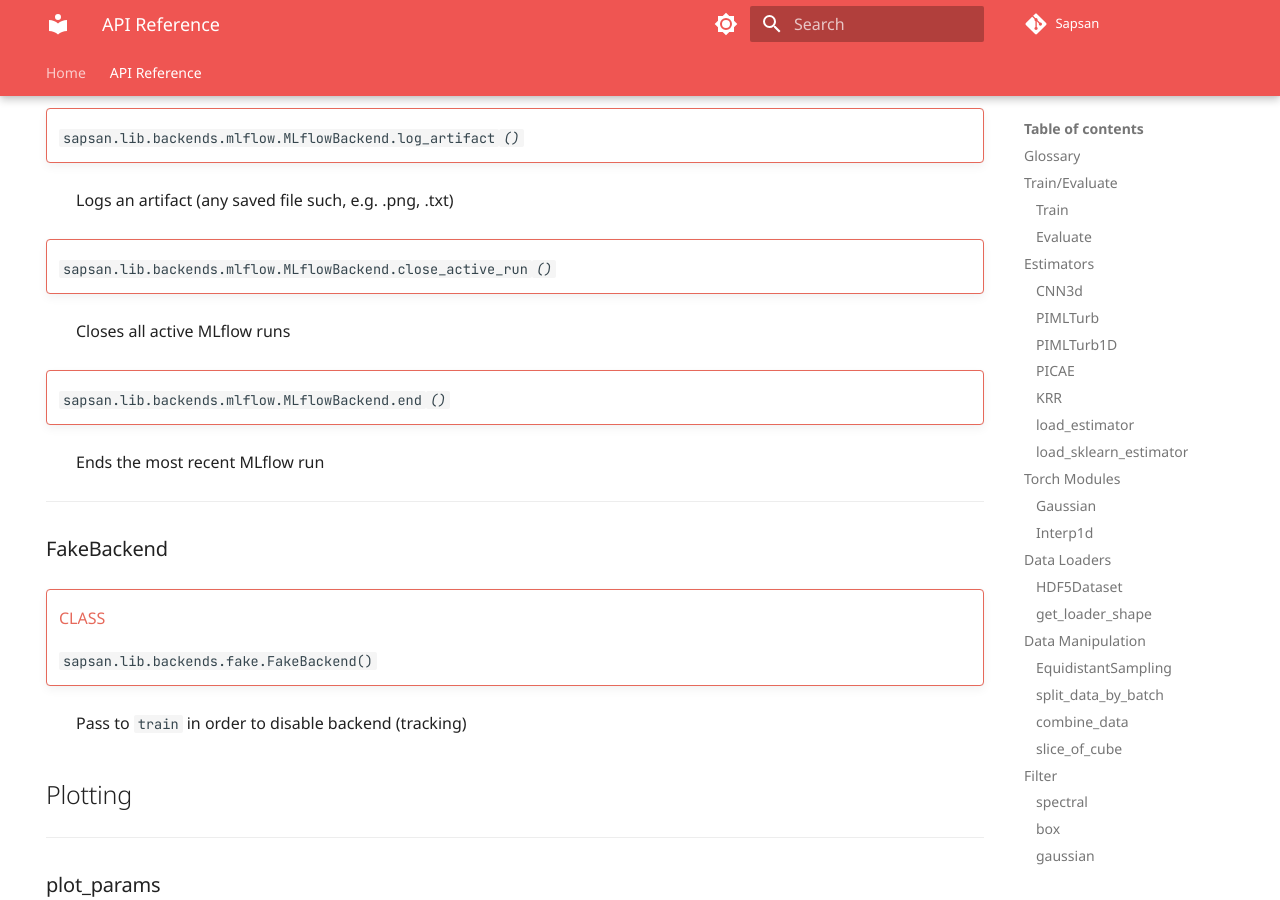
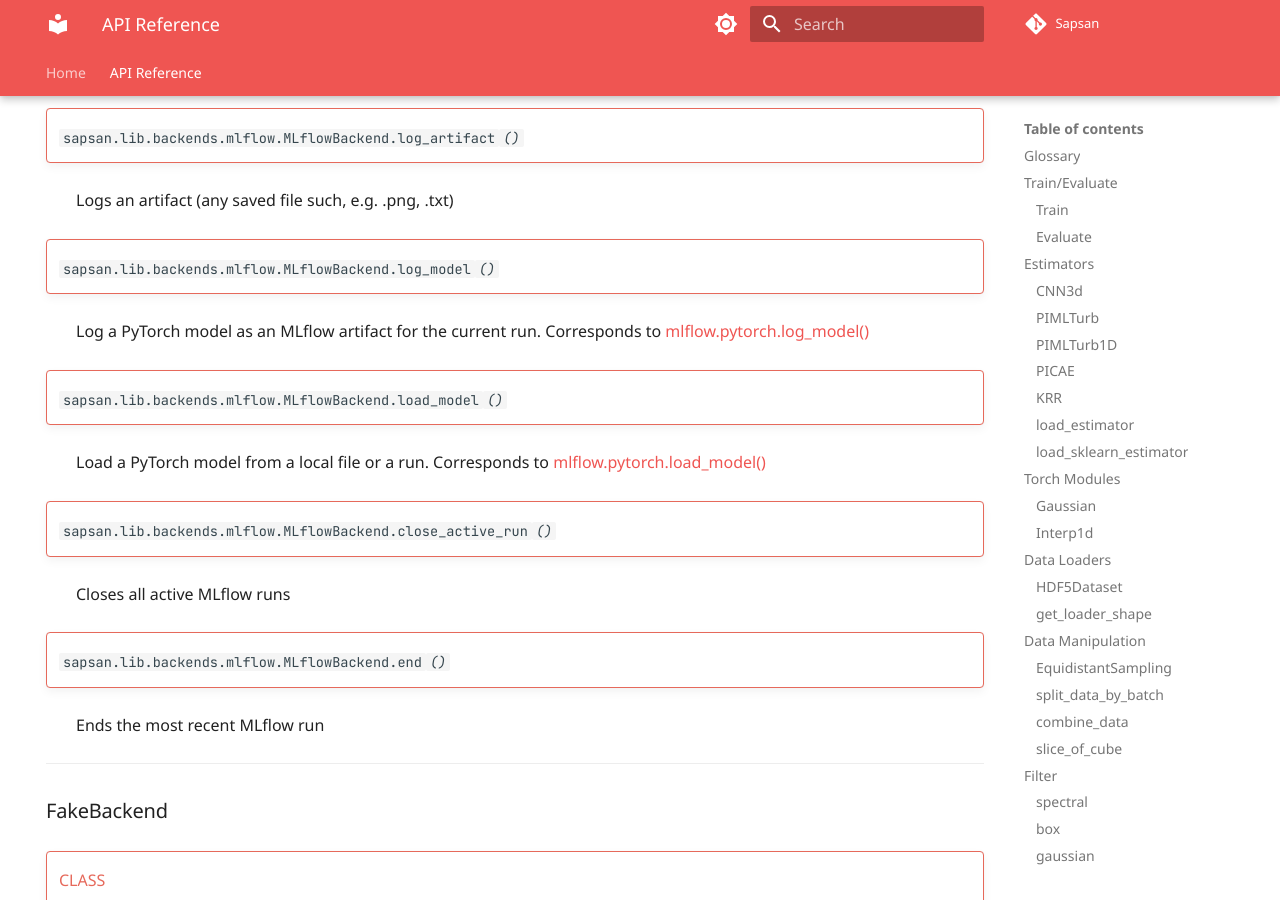
Before and after one commit to sapsan-wiki/sapsan-wiki.github.io, an MkDocs documentation site: the page built from docs/api.md, in a window 1280 px wide and 900 px high, scrolled down 30179 px. Built offline with MkDocs 1.6.1 and Material for MkDocs 9.7.7, drawn with Linux system fonts in a browser that asks for light colours; comment, search, counter and statistics services are not loaded; the version menu is left out.

Commit message:
Added new MLflowBackend methods to API

```diff
--- a/docs/api.md
+++ b/docs/api.md
@@ -984,6 +984,16 @@ hide:
 : Logs an artifact (any saved file such, e.g. .png, .txt)
 
 !!! code ""
+    `sapsan.lib.backends.mlflow.MLflowBackend.log_model`_`()`_
+
+: Log a PyTorch model as an MLflow artifact for the current run. Corresponds to [mlflow.pytorch.log_model()](https://mlflow.org/docs/latest/python_api/mlflow.pytorch.html#mlflow.pytorch.log_model)
+
+!!! code ""
+    `sapsan.lib.backends.mlflow.MLflowBackend.load_model`_`()`_
+
+: Load a PyTorch model from a local file or a run. Corresponds to [mlflow.pytorch.load_model()](https://mlflow.org/docs/latest/python_api/mlflow.pytorch.html#mlflow.pytorch.load_model)
+
+!!! code ""
     `sapsan.lib.backends.mlflow.MLflowBackend.close_active_run`_`()`_
 
 : Closes all active MLflow runs
```
